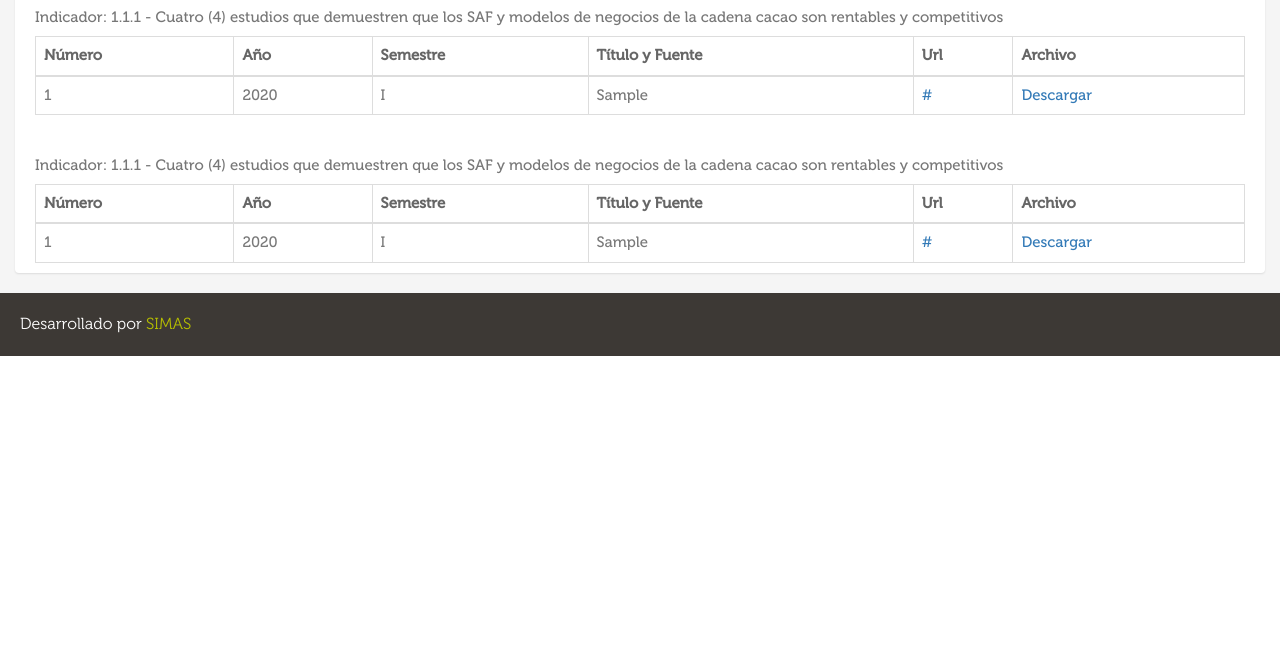
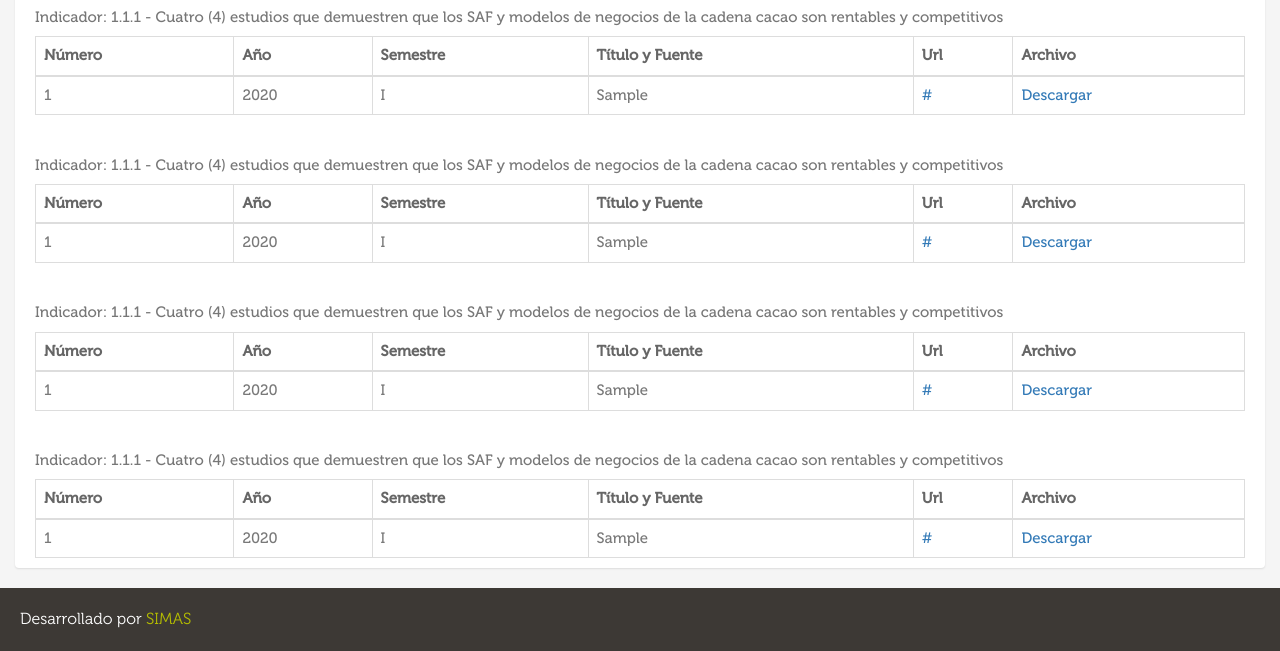
Before and after one commit to ErickMurillo/gec_rikolto, a Django app: page /indicadores-productos/1/ in a window 1280 px wide. Shown: the part 2790-3441 px from the top of the page. Before the commit the page ends 3146 px from the top, so only its background shows below. Run offline with Django 3.2, Linux system fonts and the light colour scheme; a user stored in the database is signed in; data comes from the database, SQL or seed files in the repository; tables that the repository leaves empty hold one stand-in row (values such as "Sample post"); parts of the project's set-up code (start-up, migrations or seed data) failed here and were passed over; some libraries are stand-ins or nearby versions; some web fonts are replaced.

Commit message:
agregando cambios en salidas

```diff
--- a/modulo_gerencia/views.py
+++ b/modulo_gerencia/views.py
@@ -21,7 +21,7 @@ def index(request,template='index.html'):
 def save_as_xls(request):
 	tabla = request.POST['tabla']
 	response = render(request,'xls.html', {'tabla': tabla, })
-	response['Content-Disposition'] = 'attachment; filename=tabla.xls'
+	response['Content-Disposition'] = 'attachment; filename=tabla.xlsx'
 	response['Content-Type'] = 'application/vnd.ms-excel'
 	response['Charset'] ='UTF-8'
 	return response
--- a/monitoreo_indicadores/models.py
+++ b/monitoreo_indicadores/models.py
@@ -411,3 +411,29 @@ class IndProducto2_6_2(models.Model):
 	class Meta:
 		verbose_name_plural = "Indicador 2.6.2"
 		verbose_name = "Indicador 2.6.2"
+
+class IndProducto2_7_1(models.Model):
+	producto = models.ForeignKey(IndProductos, on_delete=models.CASCADE)
+	anio = models.IntegerField('Año')
+	semestre = models.IntegerField(choices=SEMESTRE_CHOICES)
+	numero_politica = models.IntegerField(verbose_name='Número',null=True,blank=True)
+	fuente = models.CharField(max_length=300,null=True,blank=True,verbose_name='Título y fuente')
+	url = models.URLField(null=True,blank=True)
+	archivo = models.FileField(upload_to='ind-prod-2-6-2/',null=True,blank=True)
+
+	class Meta:
+		verbose_name_plural = "Indicador 2.7.1"
+		verbose_name = "Indicador 2.7.1"
+
+class IndProducto2_7_2(models.Model):
+	producto = models.ForeignKey(IndProductos, on_delete=models.CASCADE)
+	anio = models.IntegerField('Año')
+	semestre = models.IntegerField(choices=SEMESTRE_CHOICES)
+	numero_politica = models.IntegerField(verbose_name='Número',null=True,blank=True)
+	fuente = models.CharField(max_length=300,null=True,blank=True,verbose_name='Título y fuente')
+	url = models.URLField(null=True,blank=True)
+	archivo = models.FileField(upload_to='ind-prod-2-6-2/',null=True,blank=True)
+
+	class Meta:
+		verbose_name_plural = "Indicador 2.7.2"
+		verbose_name = "Indicador 2.7.2"
--- a/templates/indicadores/producto.html
+++ b/templates/indicadores/producto.html
@@ -628,6 +628,70 @@
 		                </div>
 		  			{% endif %}
 
+            {% if obj.indproducto2_7_1_set.all %}
+  					<br>
+  		  				<!-- <a href="" onclick="exportarXLS('tabla3'); return false;">Exportar</a> -->
+  		  				<div class="table-responsive" id="tabla3">
+  		                    <table class="table table-bordered">
+  		                    	<caption>Indicador: {{obj.indicador}}</caption>
+  		                    	<thead>
+  			                      <tr>
+  								  	<th scope="col">Número</th>
+  			                        <th scope="col">Año</th>
+  			                        <th scope="col">Semestre</th>
+  									<th scope="col">Título y Fuente</th>
+  									<th scope="col">Url</th>
+  			                        <th scope="col">Archivo</th>
+  			                      </tr>
+  		                    	</thead>
+  		                    	<tbody>
+  		                    		{% for x in obj.indproducto2_7_1_set.all %}
+  						  				<tr>
+  										  	<td>{{x.numero_politica|default:'---'}}</td>
+  						  					<td>{{x.anio}}</td>
+  						  					<td>{{x.get_semestre_display}}</td>
+  											<td>{{x.fuente|default:'---'}}</td>
+  											<td>{% if x.url %}<a href="{{x.url}}" target="_blank">{{x.url}}</a>{% else %}---{% endif %}</td>
+  						  					<td>{% if x.archivo %}<a href="/media/{{x.archivo}}" target="_blank">Descargar</a>{% else %}---{% endif %}</td>
+  						  				</tr>
+  						  			{% endfor %}
+  		                    	</tbody>
+  		                   </table>
+  		                </div>
+  		  			{% endif %}
+
+              {% if obj.indproducto2_7_2_set.all %}
+    					<br>
+    		  				<!-- <a href="" onclick="exportarXLS('tabla3'); return false;">Exportar</a> -->
+    		  				<div class="table-responsive" id="tabla3">
+    		                    <table class="table table-bordered">
+    		                    	<caption>Indicador: {{obj.indicador}}</caption>
+    		                    	<thead>
+    			                      <tr>
+    								  	<th scope="col">Número</th>
+    			                        <th scope="col">Año</th>
+    			                        <th scope="col">Semestre</th>
+    									<th scope="col">Título y Fuente</th>
+    									<th scope="col">Url</th>
+    			                        <th scope="col">Archivo</th>
+    			                      </tr>
+    		                    	</thead>
+    		                    	<tbody>
+    		                    		{% for x in obj.indproducto2_7_2_set.all %}
+    						  				<tr>
+    										  	<td>{{x.numero_politica|default:'---'}}</td>
+    						  					<td>{{x.anio}}</td>
+    						  					<td>{{x.get_semestre_display}}</td>
+    											<td>{{x.fuente|default:'---'}}</td>
+    											<td>{% if x.url %}<a href="{{x.url}}" target="_blank">{{x.url}}</a>{% else %}---{% endif %}</td>
+    						  					<td>{% if x.archivo %}<a href="/media/{{x.archivo}}" target="_blank">Descargar</a>{% else %}---{% endif %}</td>
+    						  				</tr>
+    						  			{% endfor %}
+    		                    	</tbody>
+    		                   </table>
+    		                </div>
+    		  			{% endif %}
+
 				  {% endfor %}
              </div>
 		</div>
--- a/templates/poa/informe.html
+++ b/templates/poa/informe.html
@@ -47,7 +47,10 @@
                     {% for anio,poa in dict_anios.items %}
                     <div role="tabpanel" class="tab-pane {% if forloop.first %}active{% endif %}" id="{{anio}}">
                         {% for key,value in poa.items %}
-                        <a href="" onclick="exportarXLS('tabla{{forloop.counter}}'); return false;">Exportar tabla</a>
+
+                        <!-- <div class="text-right m-t-20">
+                              <a href="" class="btn btn-primary waves-effect waves-light" onclick="exportarXLS('tabla{{forloop.counter}}'); return false;">Exportar tabla</a>
+                        </div> -->
                         <div class="table-responsive" id="tabla{{forloop.counter}}">
                           <h4>Efecto {{key.identificador}}: {{key.descripcion}}</h4>
                             <table class="table table-bordered">
```
Also changed, not shown: monitoreo_indicadores/admin.py (+10 -1 lines), templates/poa/ejecucion_financiera.html (+17 -4 lines), templates/poa/informe_anual.html (+6 -2 lines), templates/viajes/viaje.html (+6 -1 lines), monitoreo_indicadores/migrations/0003_indproducto2_7_1_indproducto2_7_2.py (added).
